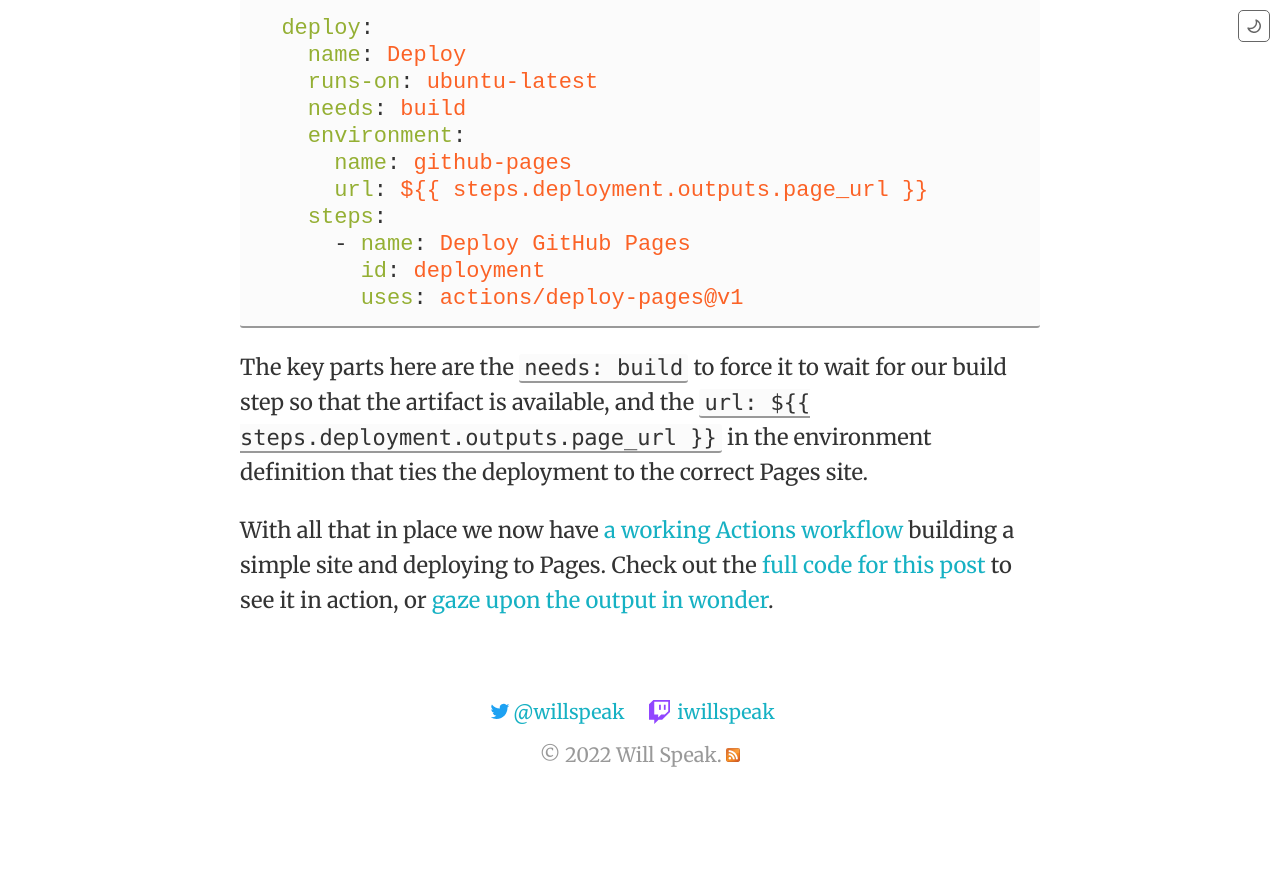
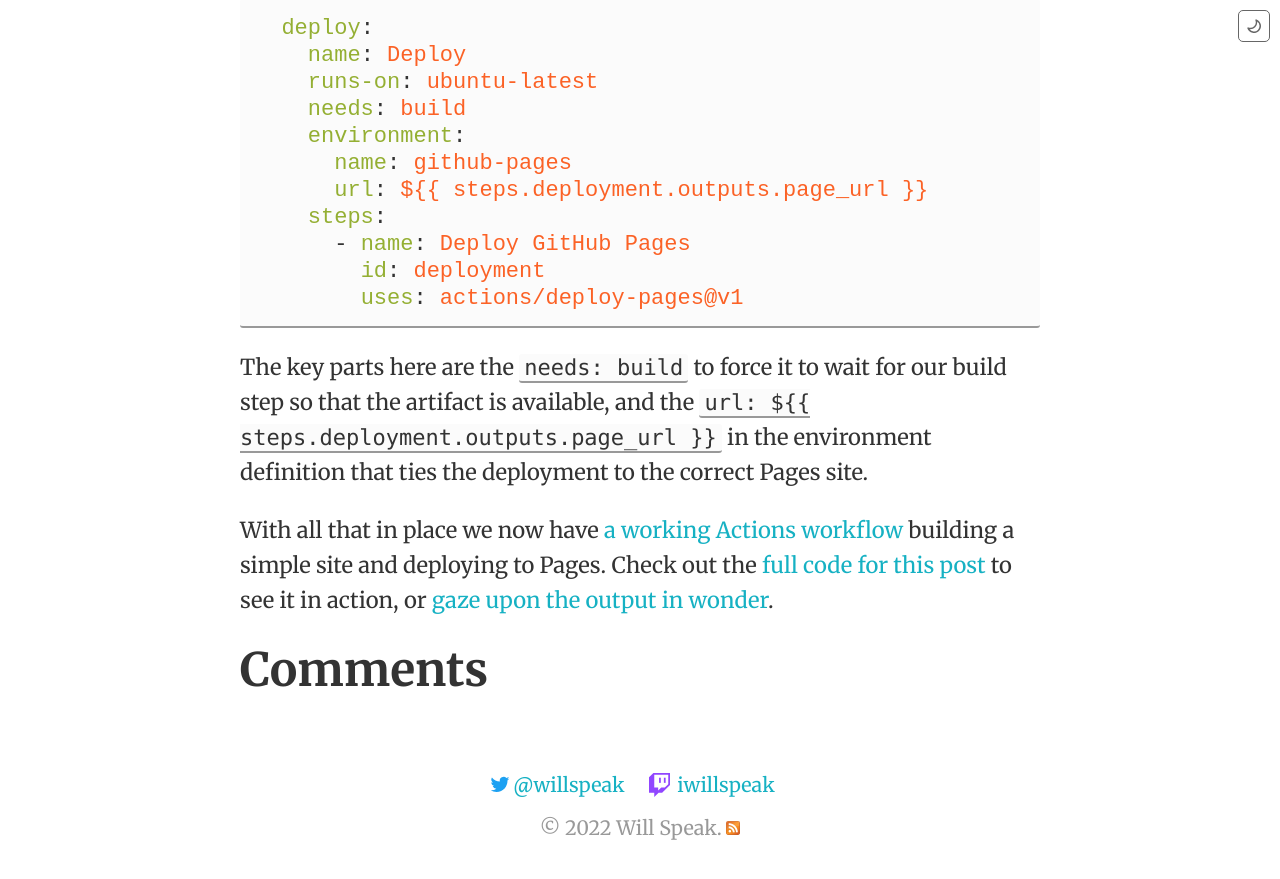
Before and after one commit to iwillspeak/iwillspeak.github.io, a Jekyll site: the page built from index.html, in a window 1280 px wide and 900 px high, scrolled down 2569 px. Shown: the top 879 px of the window. Built offline with Jekyll 4.4.1, drawn with Linux system fonts in a browser that asks for light colours; comment, search, counter and statistics services are not loaded; before the commit the page ends 3396 px from its top, so only the background shows below that.

Commit message:
Fixup More Validation Warnings

```diff
--- a/_includes/post_content.html
+++ b/_includes/post_content.html
@@ -12,6 +12,7 @@
   {{ content }}
 </article>
 <section class="comments">
+  <h2>Comments</h2>
   <!-- DISQUS -->
   <script>
     /* * * CONFIGURATION VARIABLES: EDIT BEFORE PASTING INTO YOUR WEBPAGE * * */
--- a/_layouts/post.html
+++ b/_layouts/post.html
@@ -3,7 +3,7 @@
 {% include html_head.html %}
 <body class="post">
 
-	<header clas="post-header">
+	<header class="post-header">
 		{% include header.html %}
 		{% include navigation.html %}
 	</header>
--- a/index.html
+++ b/index.html
@@ -4,7 +4,7 @@
 ---
 
 <!DOCTYPE html>
-<html>
+<html lang="en-gb">
 {% include html_head.html %}
 
 <body class="mainpage">
```
